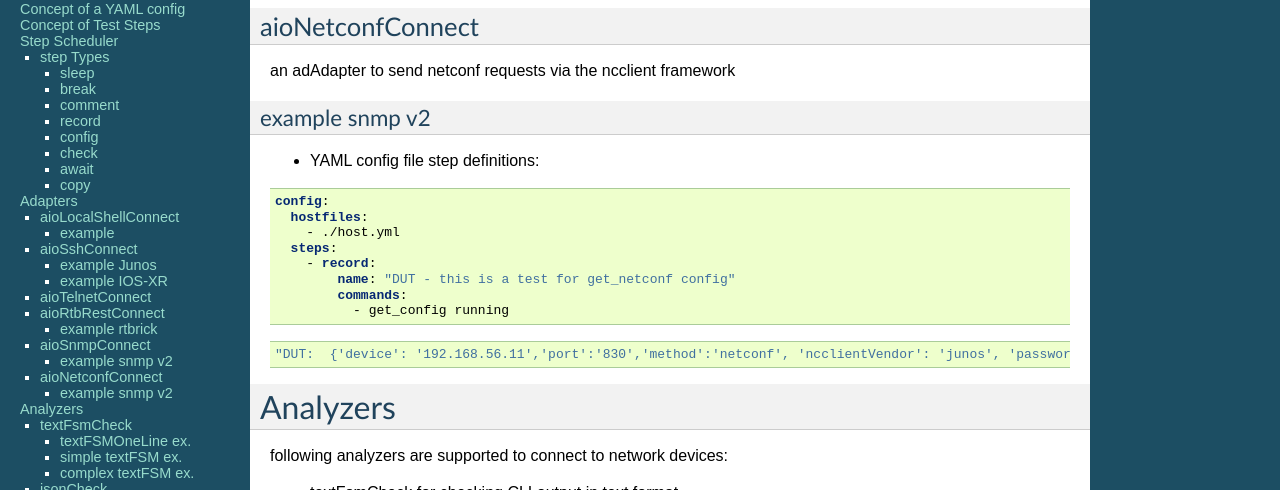
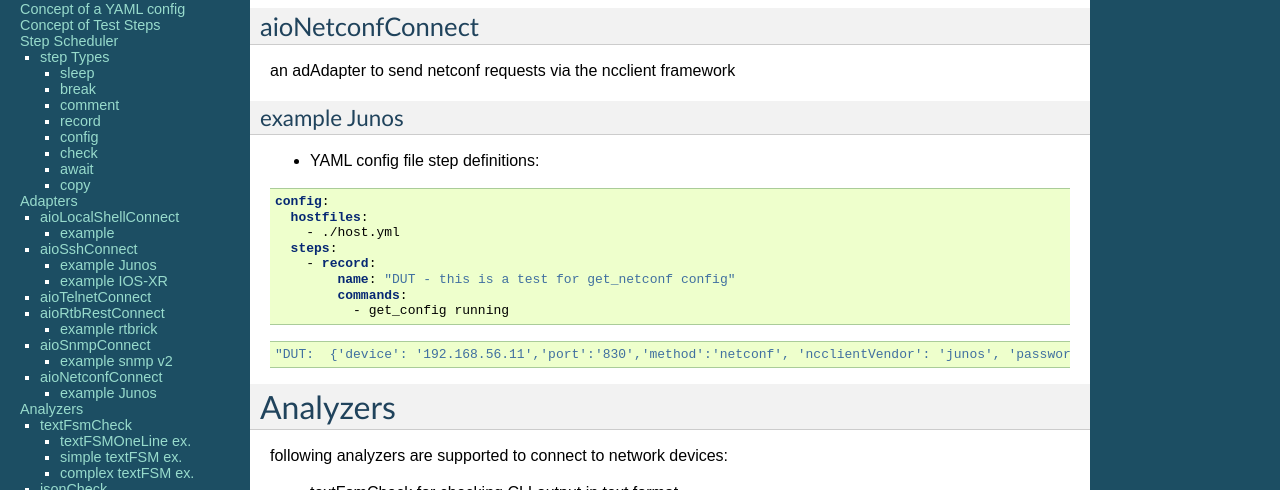
Before and after one commit to slieberth/aioRunbook, a Sphinx documentation site: the page built from docs/index.rst, in a window 1280 px wide and 900 px high, scrolled down 13230 px. Shown: the part 156-646 px from the top of the window. Built offline with Sphinx 7.4.7, drawn with Linux system fonts in a browser that asks for light colours.

Commit message:
index.rst correction

```diff
--- a/docs/index.rst
+++ b/docs/index.rst
@@ -755,8 +755,8 @@ aioNetconfConnect
 
 an adAdapter to send netconf requests via the ncclient framework
 
-example snmp v2
-+++++++++++++++
+example Junos
++++++++++++++
 
 * YAML config file step definitions:
 
```
